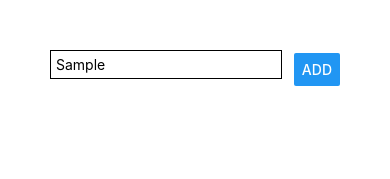
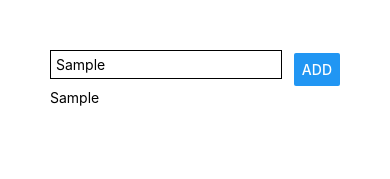
Before and after one commit to Collins33/Goals-reactnative, a React Native app: screen / in a window 390 px wide. Both pictures are taken after typing "Sample" into the empty fields and a click on the button "ADD". Shown: the top 179 px of the page. Built offline with nearby package versions, Linux system fonts and the light colour scheme.

Commit message:
Dynamically render the goals

```diff
--- a/App.js
+++ b/App.js
@@ -29,7 +29,9 @@ export default function App() {
           onPress={addGoalHandler}/>
       </View>
       <View>
-
+        {courseGoals.map((goal, id)=>
+          <Text key={id}>{goal}</Text>
+        )}
       </View>
     </View>
   );
```
